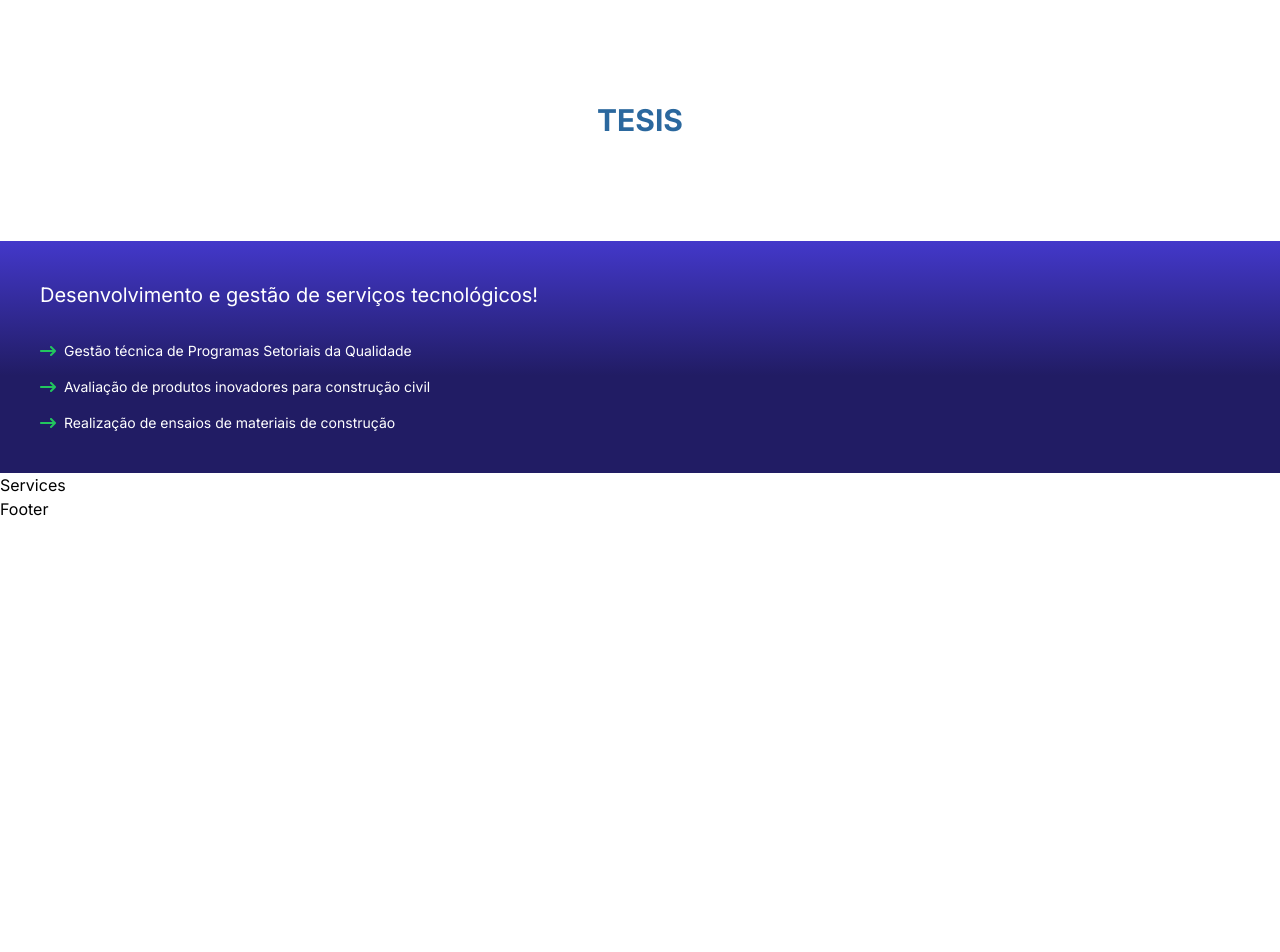
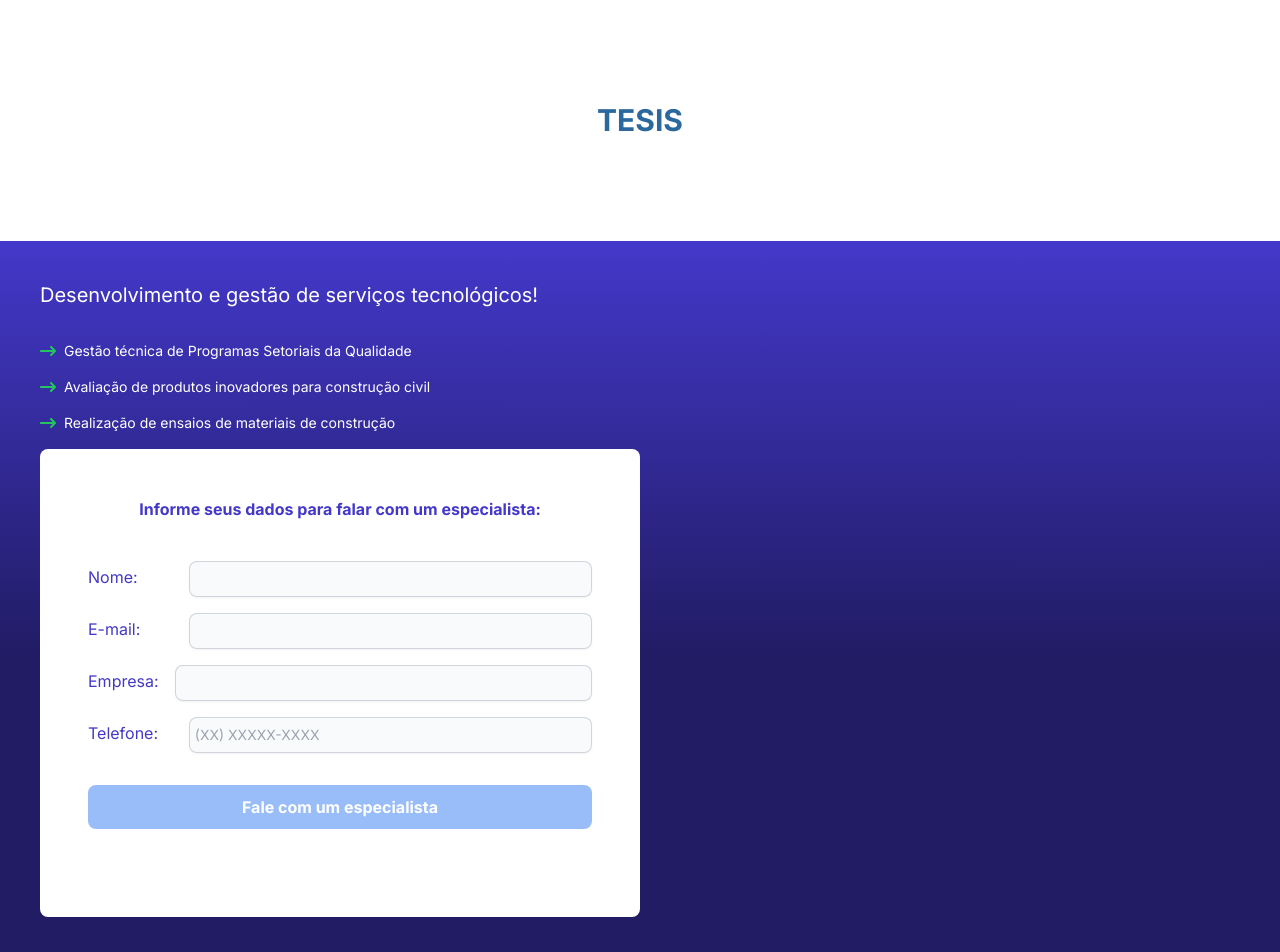
Before and after one commit to dawkk/Tesis-Page, a Next.js app: page / in a window 1280 px wide. Shown: the top 952 px of the page. Before the commit the page ends 800 px from the top, so only its background shows below. Built offline with nearby package versions, Linux system fonts and the light colour scheme.

Commit message:
feat: add hero component with second section of content (form)

```diff
--- a/package.json
+++ b/package.json
@@ -12,7 +12,7 @@
     "autoprefixer": "^10.4.19",
     "formik": "^2.4.6",
     "next": "14.2.3",
-    "react": "^18",
+    "react": "^18.3.1",
     "react-dom": "^18",
     "react-icons": "^5.2.1",
     "yup": "^1.4.0"
--- a/src/app/page.tsx
+++ b/src/app/page.tsx
@@ -1,3 +1,5 @@
+'use client';
+
 import Footer from "../components/Footer";
 import Header from "../components/Header";
 import Hero from "../components/Hero";
--- a/src/components/Hero.tsx
+++ b/src/components/Hero.tsx
@@ -1,37 +1,121 @@
-import React from 'react'
-import { FaArrowRightLong } from "react-icons/fa6";
-import styles from '../styles/styles.module.css'
+import React from 'react';
+import { FaArrowRightLong } from 'react-icons/fa6';
+import { Formik, Form, Field, ErrorMessage, FormikHelpers, FieldProps } from 'formik';
+import * as Yup from 'yup';
+import '../styles/background.css';
+
+const validationSchema = Yup.object().shape({
+  name: Yup.string().required('Nome é obrigatório'),
+  email: Yup.string().email('E-mail inválido, o email deve ser como o exemplo:nome@provedor.com.br').required('E-mail é obrigatório'),
+  company: Yup.string().required('Empresa é obrigatória'),
+  cellphone: Yup.number().required('Celular é obrigatório'),
+});
+
+const initialValues = {
+  name: '',
+  email: '',
+  company: '',
+  cellphone: '',
+};
 
 const Hero = () => {
+  const handleSubmit = (values: typeof initialValues, { setSubmitting }: FormikHelpers<typeof initialValues>) => {
+    console.log(values);
+    setSubmitting(false);
+  };
+
   return (
-    <div className={styles['gradient-background']}>
-      <div className='flex flex-col gap-12 px-6 py-10 md:p-10'>
+    <div className="gradient-purple-background">
+      <div className="flex flex-col gap-4 px-6 py-10 md:p-10">
         {/* Content */}
-        <div className='text-white flex flex-col gap-4'>
-          <div className='mb-4'>
-            <h2 className='text-xl'>Desenvolvimento e gestão de
-              serviços tecnológicos!</h2>
+        <div className="text-white flex flex-col gap-4">
+          <div className="mb-4">
+            <h2 className="text-xl">Desenvolvimento e gestão de serviços tecnológicos!</h2>
           </div>
 
-          <div className='flex gap-2'>
-            <FaArrowRightLong className='text-green-500 h-4 w-4 mt-0.5' />
-            <p className='text-sm'>Gestão técnica de Programas Setoriais da Qualidade</p>
+          <div className="flex gap-2">
+            <FaArrowRightLong className="text-green-500 h-4 w-4 mt-0.5" />
+            <p className="text-sm">Gestão técnica de Programas Setoriais da Qualidade</p>
           </div>
-          <div className='flex gap-2'>
-            <FaArrowRightLong className='text-green-500 h-4 w-4 mt-0.5' />
-            <p className='text-sm'>Avaliação de produtos inovadores para construção civil</p>
+          <div className="flex gap-2">
+            <FaArrowRightLong className="text-green-500 h-4 w-4 mt-0.5" />
+            <p className="text-sm">Avaliação de produtos inovadores para construção civil</p>
           </div>
-          <div className='flex gap-2'>
-            <FaArrowRightLong className='text-green-500 h-4 w-4 mt-0.5' />
-            <p className='text-sm'>Realização de ensaios de materiais de construção</p>
+          <div className="flex gap-2">
+            <FaArrowRightLong className="text-green-500 h-4 w-4 mt-0.5" />
+            <p className="text-sm">Realização de ensaios de materiais de construção</p>
           </div>
         </div>
 
         {/* Form */}
+        <div className="bg-white rounded-lg text-primaryDarkPurple p-12 max-w-[600px] max-h-[600px]">
+          <div className='flex justify-center'>
+            <h3 className="font-bold">Informe seus dados para falar com um especialista:</h3>
+          </div>
+          <div className='my-10'>
+            <Formik initialValues={initialValues} validationSchema={validationSchema} onSubmit={handleSubmit}>
+              {({ isSubmitting }) => (
+                <Form>
+                  <div className="flex flex-col gap-4 mt-4">
+                    <div className="flex gap-4 justify-between">
+                      <label htmlFor="name" className="label mt-1">Nome:</label>
+                      <Field type="text" name="name" id="name" className="block w-[80%]  bg-slate-50 border-0 rounded-lg p-1.5 text-gray-900 shadow-sm ring-1 ring-inset ring-gray-300 placeholder:text-gray-400 focus:ring-2 focus:ring-inset focus:ring-secondary focus:outline-none sm:text-sm sm:leading-6" />
+                    </div>
+                    <ErrorMessage name="name" component="div" className="error-message text-red-500 text-xs mt-1" />
 
+                    <div className="flex gap-4 justify-between">
+                      <label htmlFor="email" className="label mt-1">E-mail:</label>
+                      <Field type="email" name="email" id="email" className="block w-[80%]  bg-slate-50 border-0 rounded-lg p-1.5 text-gray-900 shadow-sm ring-1 ring-inset ring-gray-300 placeholder:text-gray-400 focus:ring-2 focus:ring-inset focus:ring-secondary focus:outline-none sm:text-sm sm:leading-6" />
+                    </div>
+                    <ErrorMessage name="email" component="div" className="error-message text-red-500 text-xs mt-1" />
+
+                    <div className="flex gap-4 justify-between">
+                      <label htmlFor="company" className="label mt-1">Empresa:</label>
+                      <Field type="text" name="company" id="company" className="block w-full  bg-slate-50 border-0 rounded-lg p-1.5 text-gray-900 shadow-sm ring-1 ring-inset ring-gray-300 placeholder:text-gray-400 focus:ring-2 focus:ring-inset focus:ring-secondary focus:outline-none sm:text-sm sm:leading-6" />
+                    </div>
+                    <ErrorMessage name="company" component="div" className="error-message text-red-500 text-xs mt-1" />
+
+                    <div className="flex gap-4 justify-between">
+                      <label htmlFor="cellphone" className="label mt-1">Telefone:</label>
+                      <Field name="cellphone" id="cellphone">
+                        {({ field, form }: FieldProps<any>) => (
+                          <input
+                            {...field}
+                            type="tel"
+                            maxLength={15}
+                            placeholder="(XX) XXXXX-XXXX"
+                            className="block w-[80%]  bg-slate-50 border-0 rounded-lg p-1.5 text-gray-900 shadow-sm ring-1 ring-inset ring-gray-300 placeholder:text-gray-400 focus:ring-2 focus:ring-inset focus:ring-secondary focus:outline-none sm:text-sm sm:leading-6"
+                            onChange={(e) => {
+                              const value = e.target.value.replace(/\D/g, '');
+                              if (value.length <= 2) {
+                                form.setFieldValue('cellphone', `(${value})`);
+                              } else {
+                                const areaCode = value.slice(0, 2);
+                                const rest = value.slice(2);
+                                form.setFieldValue('cellphone', `(${areaCode}) ${rest.slice(0, 5)}-${rest.slice(5)}`);
+                              }
+                            }}
+                          />
+                        )}
+                      </Field>
+                    </div>
+                    <ErrorMessage name="cellphone" component="div" className="error-message text-red-500 text-xs mt-1" />
+
+                    <div className='flex justify-center font-bold text-white'>
+                      <button type="submit" disabled={isSubmitting} className="submit-button bg-buttonFormLightBlue w-full py-2.5 mt-4 rounded-lg transition duration-300 ease-in-out hover:bg-blue-700 hover:shadow-md hover:scale-110">
+                        Fale com um especialista
+                      </button>
+                    </div>
+                  </div>
+
+                </Form>
+              )}
+            </Formik>
+          </div>
+        </div>
       </div>
     </div>
-  )
-}
+  );
+};
 
-export default Hero
+export default Hero;
--- a/src/styles/styles.module.css
+++ b/src/styles/background.css
@@ -1,4 +1,4 @@
-.gradient-background {
+.gradient-purple-background {
   background: rgb(67,56,202);
   background: linear-gradient(180deg, rgba(67,56,202,1) 0%, rgba(33,28,100,1) 58%);
 }
--- a/tailwind.config.ts
+++ b/tailwind.config.ts
@@ -15,7 +15,7 @@ const config: Config = {
       },
       colors: {
         logoHeader: '#2b689e',
-        buttonForm: '#99bdf9',
+        buttonFormLightBlue: '#99bdf9',
         buttonCallToAction:'#fcd34d',
         logoFooter: '#7195b6',
         primaryDarkPurple:'#4338ca'
```
Also changed, not shown: 1 other file (tests, documents, lock files or other folders).
